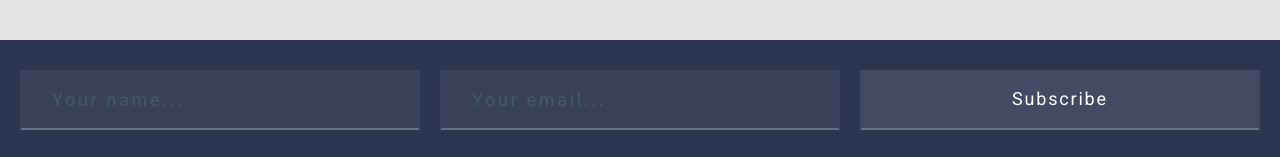
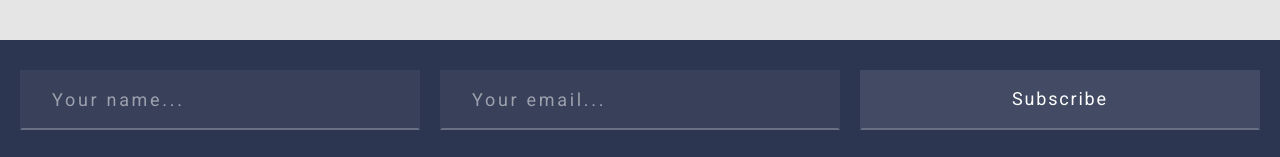
Before and after one commit to KonstantinBondariev/course_work_1, a website: page index.html in a window 1280 px wide. Shown: the part 2392-2549 px from the top of the page. Drawn offline with Linux system fonts and the light colour scheme.

Commit message:
placeholder

```diff
--- a/assets/scss/components/sections/_section-form.scss
+++ b/assets/scss/components/sections/_section-form.scss
@@ -43,7 +43,7 @@
       background-color: rgba(255, 255, 255, 0.15);
     }
     &::placeholder {
-      color: rgba($color-gray-dark, $alpha: 1);
+      color: rgba($color-light, $alpha: 0.51);
     }
     &:first-of-type {
       @include md-sm {
```
Also changed, not shown: assets/css/style.css.
